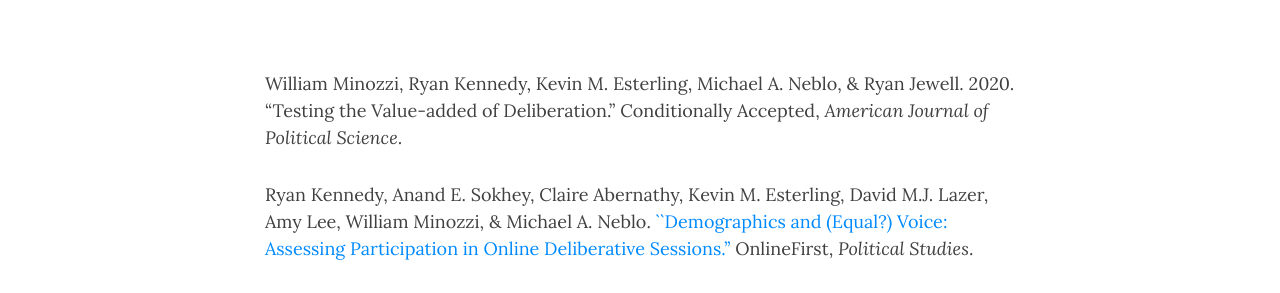
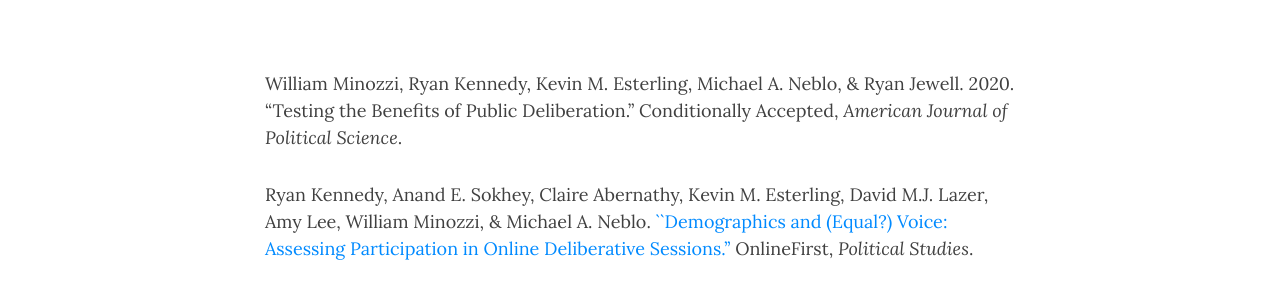
Before and after one commit to minozzi/minozzi.github.io, a Jekyll site: the page built from publications.md, in a window 1280 px wide and 900 px high. Shown: the part 208-501 px from the top of the window. Built offline with Jekyll 4.4.1, drawn with Linux system fonts in a browser that asks for light colours; nearby versions of some CDN libraries.

Commit message:
udpate CV, pubs

```diff
--- a/publications.md
+++ b/publications.md
@@ -6,7 +6,7 @@
 
 William Minozzi, Ryan Kennedy, Kevin M. Esterling, Michael A. Neblo, & Ryan Jewell.
 2020.
-"Testing the Value-added of Deliberation."
+"Testing the Benefits of Public Deliberation."
 Conditionally Accepted, *American Journal of Political Science*.
 
 Ryan Kennedy, Anand E. Sokhey, Claire Abernathy, Kevin M. Esterling, David M.J. Lazer, Amy Lee, William Minozzi, & Michael A. Neblo.
```
Also changed, not shown: 1 other file.
